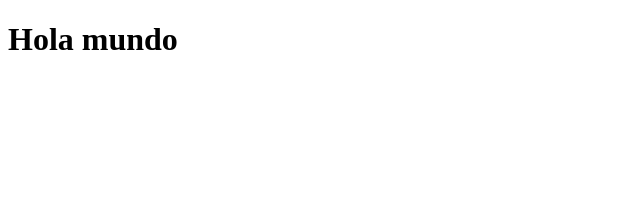
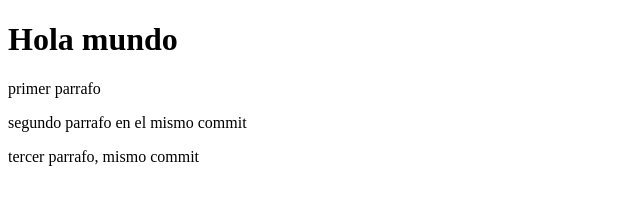
Before and after one commit to Firebytex/git-playground, a plain HTML site: page index.html in a window 1280 px wide. Shown: the whole page, without its empty margins (0-640 px from the left). Drawn offline with Linux system fonts and the light colour scheme.

Commit message:
feat: parrafo en index.html

```diff
--- a/index.html
+++ b/index.html
@@ -8,6 +8,17 @@
 </head>
 <body>
     <h1>Hola mundo</h1>
+    <p>
+        primer parrafo
+    </p>
+
+    <p>
+        segundo parrafo en el mismo commit
+    </p>
+
+    <p>
+        tercer parrafo, mismo commit
+    </p>
 
     <script src="app.js"></script>
 </body>
```
